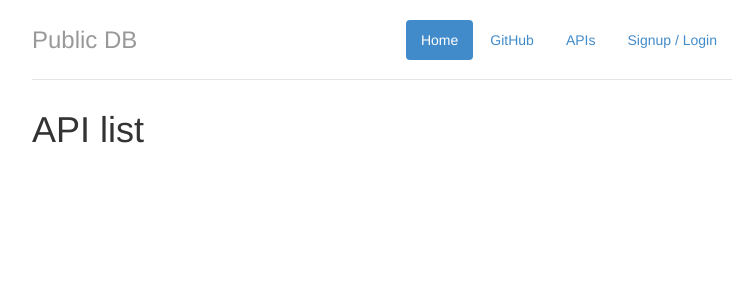
After one commit to mdamien/publicdb, a Django app: a page that uses datasets/templates/base.html in a window 1280 px wide. The commit adds this page. Shown: the top 300 px of the page, without its empty margins (258-1006 px from the left). Run offline with Django 3.2, Linux system fonts and the light colour scheme; data that the repository does not hold is empty; some libraries are stand-ins or nearby versions.

Commit message:
Basic CRU[D] finished (list, create, update)

```diff
--- a/datasets/templates/base.html
+++ b/datasets/templates/base.html
@@ -15,7 +15,7 @@
         <ul class="nav nav-pills pull-right">
             <li class="active"><a href="{% url 'home' %}">Home</a></li>
             <li><a href="http://github.com/mdamien/publicdb">GitHub</a></li>
-            <li><a href="http://github.com/mdamien/publicdb">Docs</a></li>
+            <li><a href="{% url 'api_list' %}">APIs</a></li>
             {% if user.is_authenticated %}
                 <li><a>Logged as {{user}}</a><li>
                 <li><a href="{% url 'django.contrib.auth.views.logout' %}">Logout</a></li>
--- a/datasets/templates/datasets/edit_api.html
+++ b/datasets/templates/datasets/edit_api.html
@@ -0,0 +1,5 @@
+{% extends "base.html" %}
+
+{% block content %}
+{% include "datasets/api_form.html" %}
+{% endblock %}
--- /dev/null
+++ b/datasets/templates/datasets/list_apis.html
@@ -0,0 +1,10 @@
+{% extends "base.html" %}
+
+{% block content %}
+<h1> API list</h1>
+<ul>
+{% for api in api_list %}
+    <li><a href="{% url 'view_api' api.slug %}">{{ api.name }}</a></li>
+{% endfor %}
+</ul>
+{% endblock %}
--- a/datasets/templates/datasets/view_api.html
+++ b/datasets/templates/datasets/view_api.html
@@ -2,5 +2,6 @@
 
 {% block content %}
 <h1>{{ api.name }}</h1>
+<h2><a href="{% url 'edit_api' api.slug %}">Edit</a></h2>
 <h2>Coming...soon!</h2>
 {% endblock %}
--- a/datasets/views.py
+++ b/datasets/views.py
@@ -1,5 +1,5 @@
 from django.shortcuts import render
-from django.views.generic import TemplateView, CreateView, DetailView
+from django.views.generic import TemplateView, CreateView, UpdateView, DetailView, ListView
 from django.core.urlresolvers import reverse
 
 from .models import API
@@ -7,11 +7,18 @@ from .models import API
 class HomeView(TemplateView):
     template_name = "home.html"
 
-class CreateAPIView(CreateView):
+class APICreateView(CreateView):
     model = API
     template_name = "datasets/new_api.html"
 
 class APIDetailView(DetailView):
     model = API
     template_name = "datasets/view_api.html"
-    context_obj = "api"
+
+class APIEditView(UpdateView):
+    model = API
+    template_name = "datasets/edit_api.html"
+
+class APIListView(ListView):
+    model = API
+    template_name = "datasets/list_apis.html"
--- a/publicdb/urls.py
+++ b/publicdb/urls.py
@@ -1,14 +1,16 @@
 from django.conf.urls import patterns, include, url
 
-from datasets.views import HomeView, CreateAPIView, APIDetailView
+from datasets.views import HomeView, APICreateView, APIDetailView, APIEditView, APIListView
 
 from django.contrib import admin
 admin.autodiscover()
 
 urlpatterns = patterns('',
     url(r'^$', HomeView.as_view(), name="home"),
-    url(r'^new/$', CreateAPIView.as_view(), name="new_api"),
+    url(r'^new/$', APICreateView.as_view(), name="new_api"),
+    url(r'^list/', APIListView.as_view(), name="api_list"),
     url(r'^(?P<slug>\w+)/infos', APIDetailView.as_view(), name="view_api"),
+    url(r'^(?P<slug>\w+)/edit', APIEditView.as_view(), name="edit_api"),
 
     url(r'^logout/$', 'django.contrib.auth.views.logout', { 'next_page':"/" }),
     url(r'^admin/', include(admin.site.urls)),
```
Also changed, not shown: datasets/templates/datasets/api_form.html (added, +13 -0 lines), datasets/templates/datasets/new_api.html (+1 -12 lines), 1 other file.
